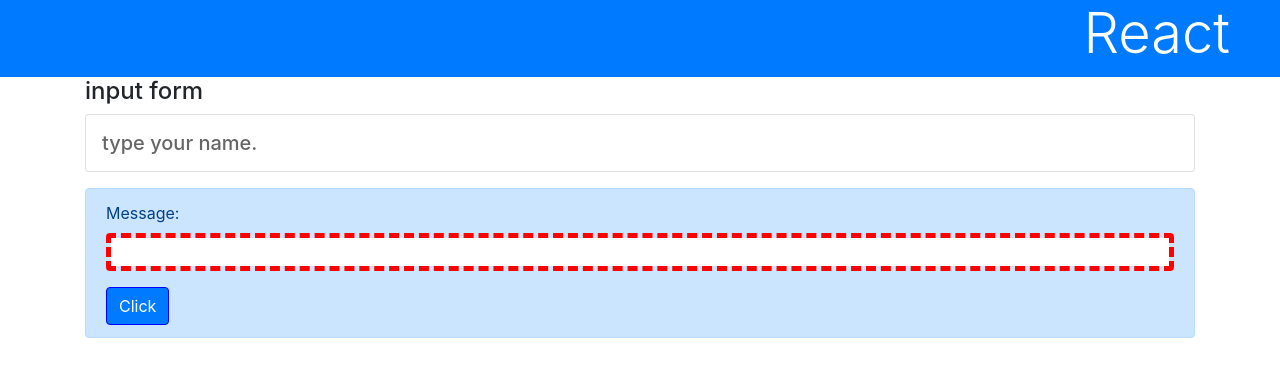
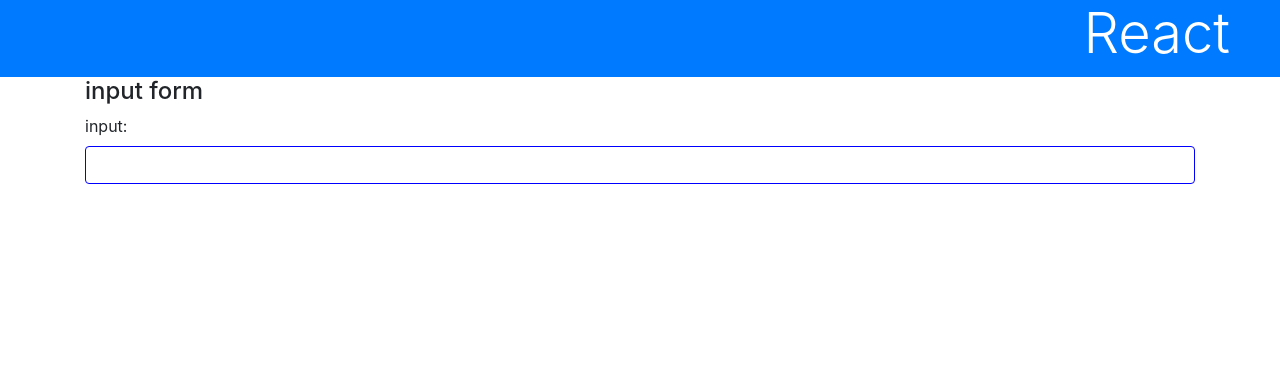
Before and after one commit to hrntsm/study-language, a React (Create React App) app in the folder JS/REACT_NEXT_Nyumonn/3/4/: page / in a window 1280 px wide. Shown: the top 376 px of the page. Built offline with nearby package versions, Linux system fonts and the light colour scheme.

Commit message:
Update use onCheck

```diff
--- a/JS/REACT_NEXT_Nyumonn/3/4/src/App.js
+++ b/JS/REACT_NEXT_Nyumonn/3/4/src/App.js
@@ -8,22 +8,14 @@
     super(props);
     this.state = {
       title: 'input form',
-      message: 'type your name.'
+      message: 'type your name.',
+      max: 10,
     }
-    this.doChange = this.doChange.bind(this);
-    this.doSubmit = this.doSubmit.bind(this);
+    this.doCheck = this.doCheck.bind(this);
   };
 
-  doChange(e) {
-    this.input = e.target.value;
-  }
-
-  doSubmit(e) {
-    this.setState({
-      title: 'send from',
-      message: 'Hello, ' + this.input + '!!',
-    })
-    e.preventDefault();
+  doCheck(e) {
+    alert(e.target.value + "は長すぎます。（最大" + this.state.max + "文字）");
   }
 
   render() {
@@ -31,21 +23,38 @@
       <h1 className="bg-primary text-white display-4">React</h1>
       <div className="container">
         <h4>{this.state.title}</h4>
-        <p className="card h5 p-3">{this.state.message}</p>
-        <div className="alert alert-primary mt-3">
-          <form onSubmit={this.doSubmit}>
-            <div className="form-group">
-              <label>Message:</label>
-              <input type="text" className="form-control"
-                onChange={this.doChange}
-                required pattern="[A-Za-z _,.]+" />
-            </div>
-            <input type="submit" className="btn btn-primary" value="Click" />
-          </form>
-        </div>
+        <Message maxlength={this.state.max} onCheck={this.doCheck} />
       </div>
     </div>
   }
 }
 
+
+class Message extends Component {
+  li = {
+    fontSize: "14px",
+    fontWeight: "bold",
+    color: "##090"
+  }
+
+  constructor(props) {
+    super(props);
+    this.doChange = this.doChange.bind(this);
+  }
+
+  doChange(e) {
+    if (e.target.value.length > this.props.maxlength) {
+      this.props.onCheck(e);
+      e.target.value = e.target.value.substr(0, this.props.maxlength);
+    }
+  }
+
+  render() {
+    return <div className="form-group">
+      <label>input:</label>
+      <input type="text" className="form-control" onChange={this.doChange} />
+    </div>
+  }
+}
+
 export default App;
```
